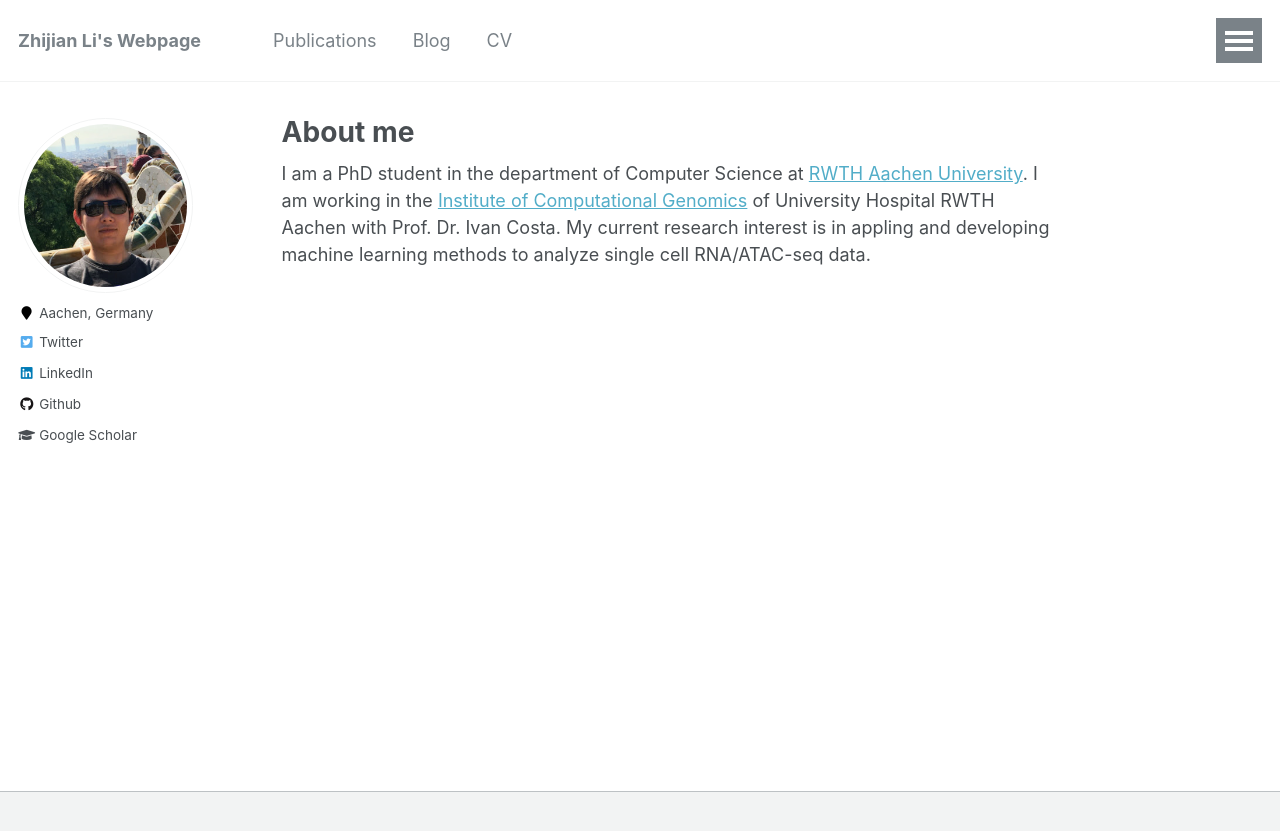
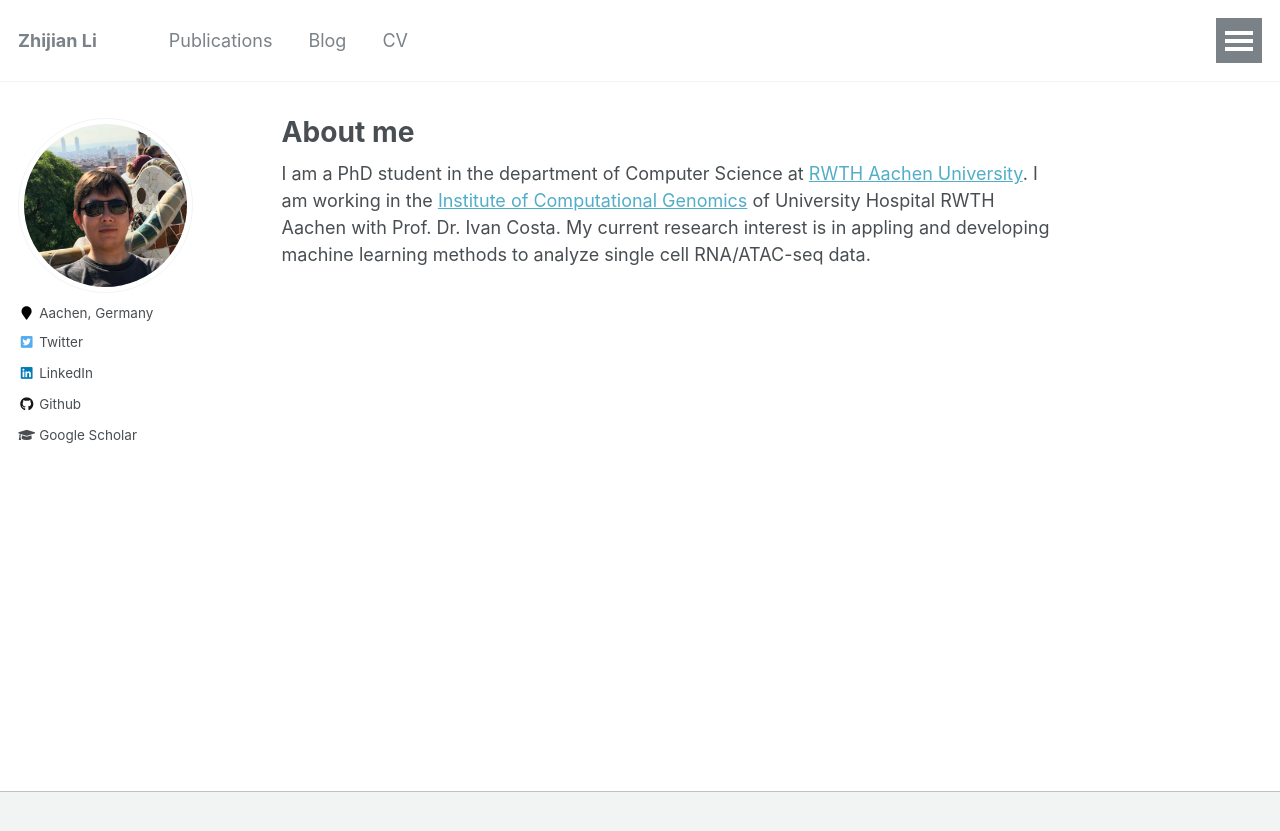
Before and after one commit to lzj1769/lzj1769.github.io, a Jekyll site: the page built from _pages/about.md, in a window 1280 px wide. Shown: the top 831 px of the page. Built offline with Jekyll 4.4.1, drawn with Linux system fonts in a browser that asks for light colours.

Commit message:
update config

```diff
--- a/_config.yml
+++ b/_config.yml
@@ -1,5 +1,5 @@
 locale                   : "en-US"
-title                    : "Zhijian Li's Webpage"
+title                    : "Zhijian Li"
 email                    : 'zhijian.li@rwth-aachen.de'
 name                     : "Zhjian Li"
 description              : "personal description"
```
